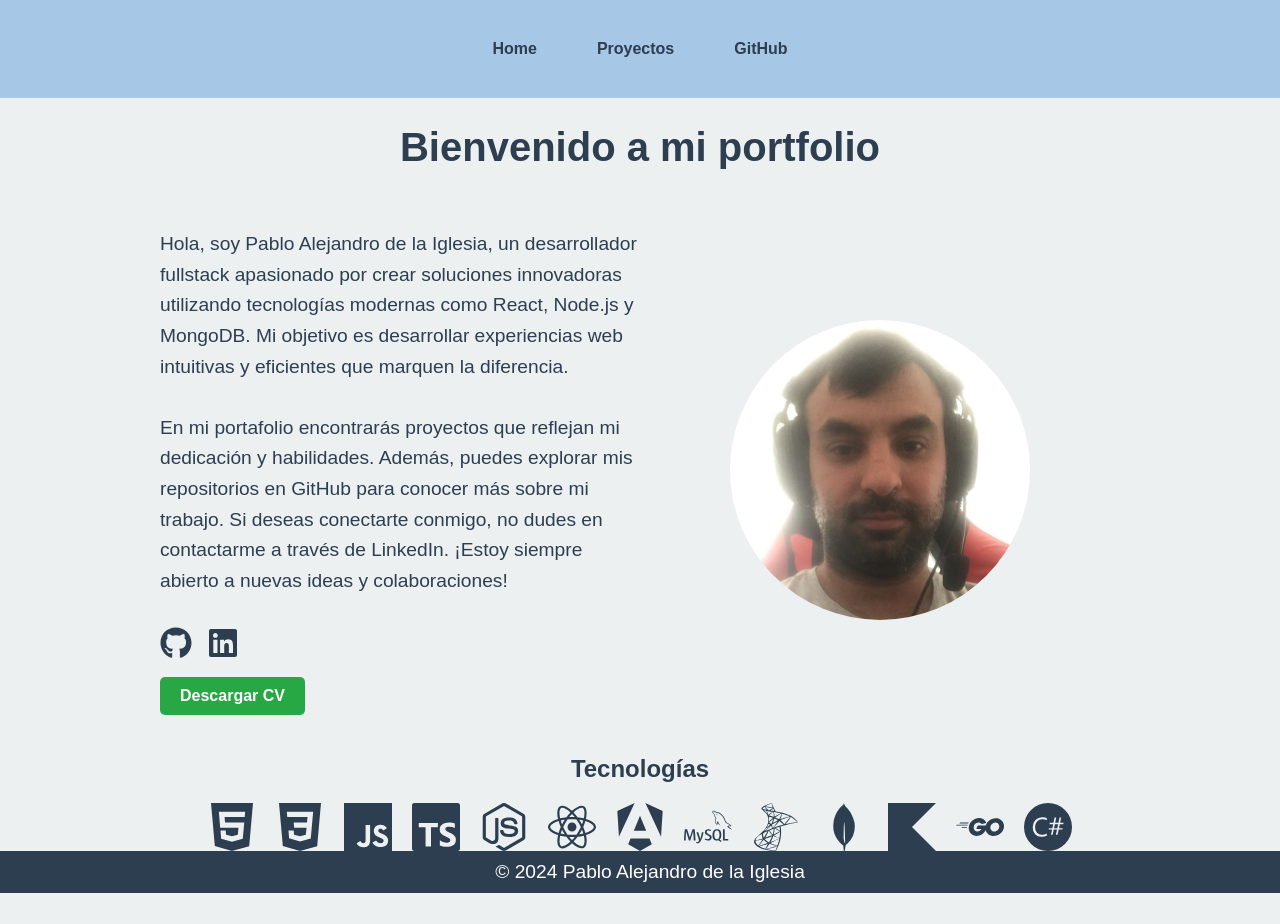
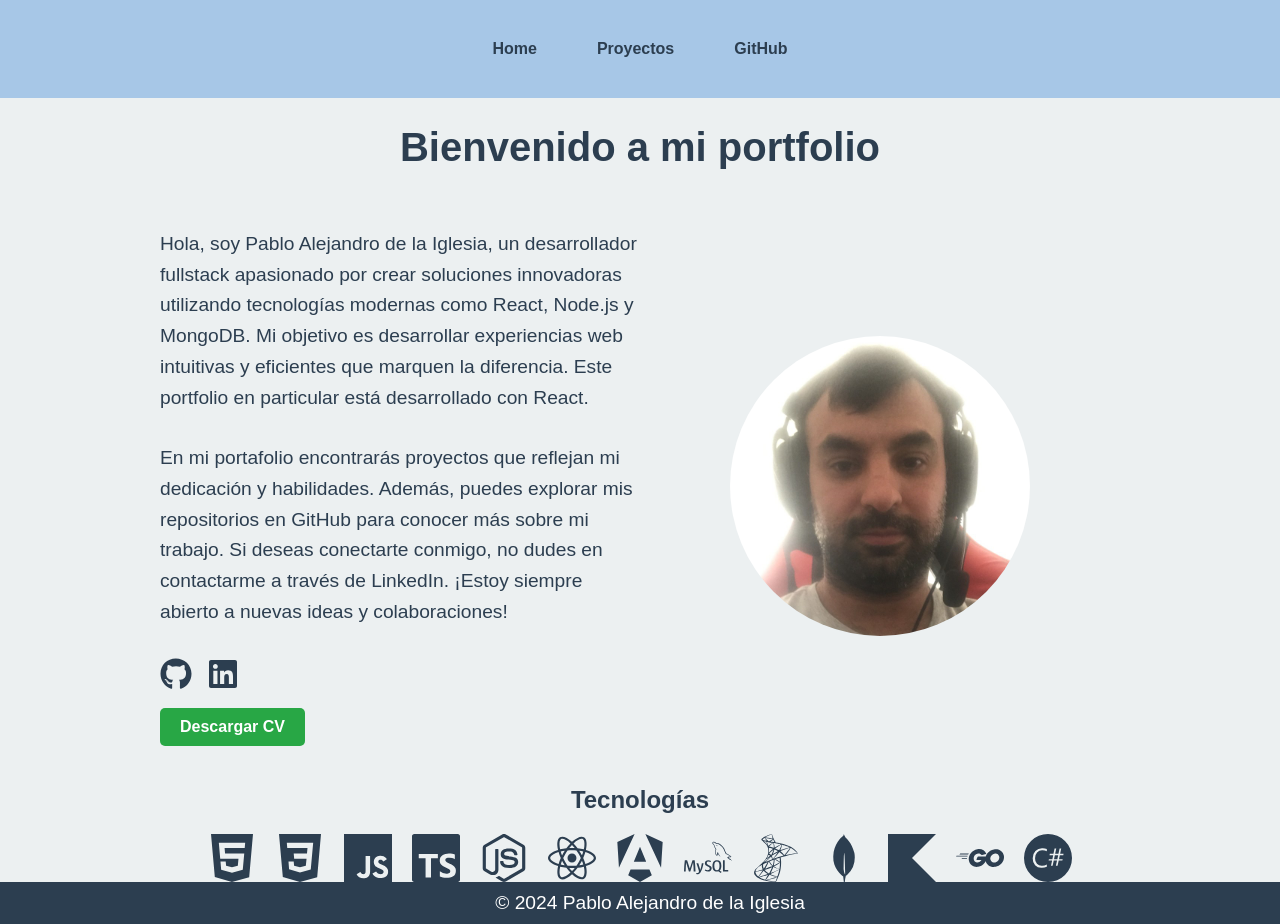
Before and after one commit to Lata1989/portfolio-entrega-programacion-3-coloquio, a React (Create React App) app: page / in a window 1280 px wide. Before the commit the page ends 893 px from the top, so only its background shows below. Built offline with nearby package versions, Linux system fonts and the light colour scheme.

Commit message:
modificado el home

```diff
--- a/src/pages/Home.jsx
+++ b/src/pages/Home.jsx
@@ -13,7 +13,7 @@ export const Home = () => {
                 <div className="left-content">
                     <p>
                         Hola, soy Pablo Alejandro de la Iglesia, un desarrollador fullstack apasionado por crear soluciones innovadoras utilizando tecnologías modernas como React, Node.js y MongoDB.
-                        Mi objetivo es desarrollar experiencias web intuitivas y eficientes que marquen la diferencia.
+                        Mi objetivo es desarrollar experiencias web intuitivas y eficientes que marquen la diferencia. Este portfolio en particular está desarrollado con React.
                     </p>
                     <p>
                         En mi portafolio encontrarás proyectos que reflejan mi dedicación y habilidades. Además, puedes explorar mis repositorios en GitHub para conocer más sobre mi trabajo.
```
